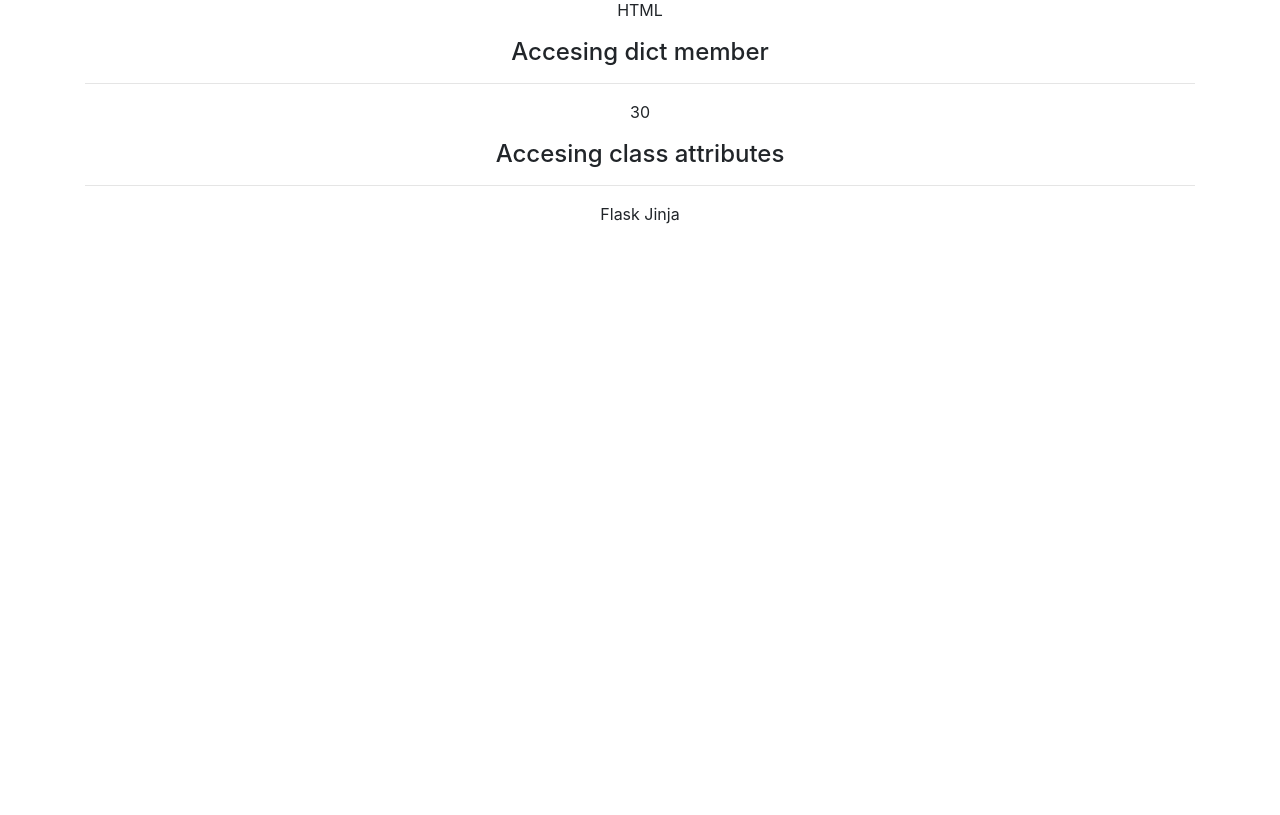
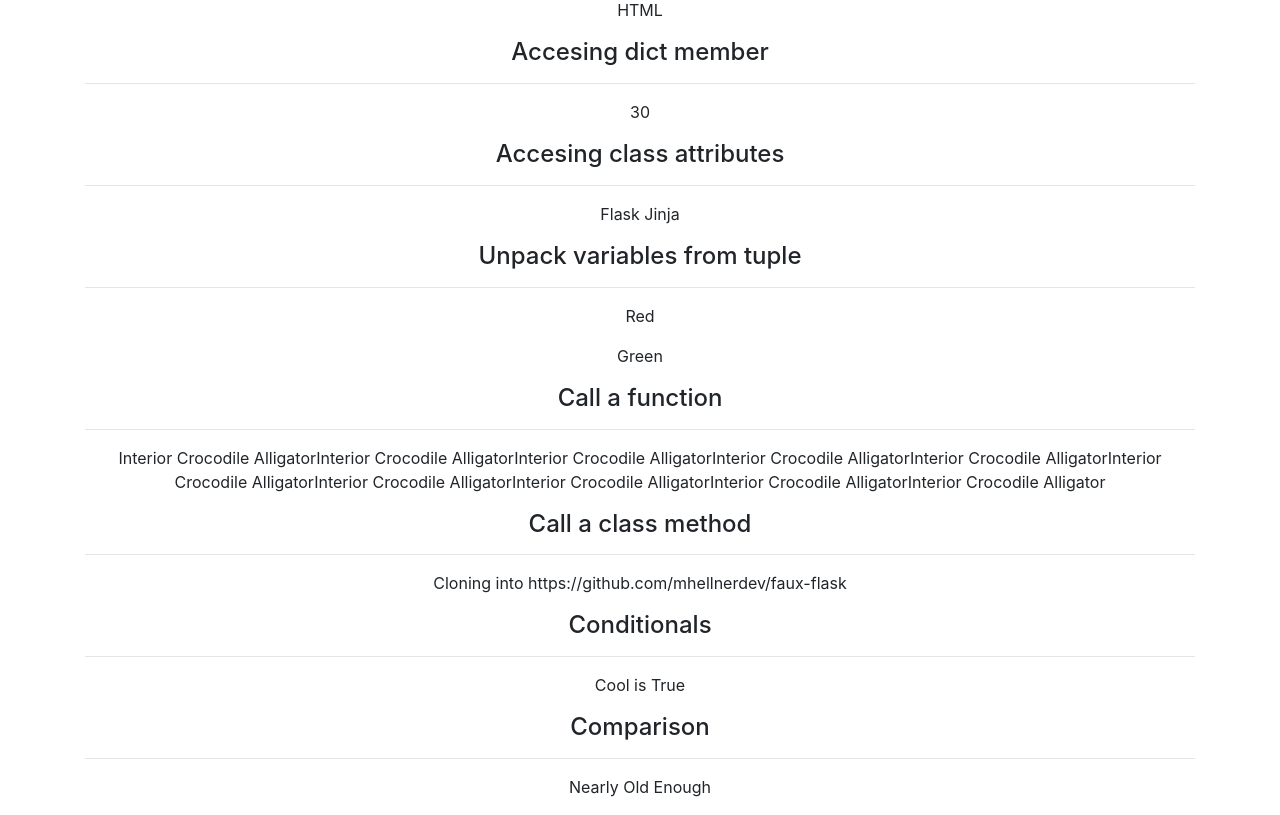
Before and after one commit to mhellnerdev/faux-flask, a Flask app: page /jinja in a window 1280 px wide. Shown: the part 1111-1926 px from the top of the page. Before the commit the page ends 1335 px from the top, so only its background shows below. Run offline with Flask 2, Linux system fonts and the light colour scheme.

Commit message:
added more functionality

```diff
--- a/fauxflask/templates/public/jinja.html
+++ b/fauxflask/templates/public/jinja.html
@@ -61,18 +61,40 @@
       <hr>
       <p>{{ my_remote.name }}</p>
 
+      <h4>Unpack variables from tuple</h4>
+      <hr>
+      {% set a, b = colors %}
+      <p>{{ a }}</p>
+      <p>{{ b }}</p>
 
+      <h4>Call a function</h4>
+      <hr>
+      <p>{{ repeat("Interior Crocodile Alligator", 10) }}</p>
 
+      <h4>Call a class method</h4>
+      <hr>
+      <p>{{ my_remote.pull() }}</p>
 
+      <h4>Conditionals</h4>
+      <hr>
+      {% if cool %}
+      <p>Cool is {{ cool }}</p>
+      {% endif %}
 
-
-
-
+      <h4>Comparison</h4>
+      <hr>
+      {% if age < 18 %}
+      <p>No Entry</p>
+      {% elif age < 26 %}
+      <p>Nearly Old Enough</p>
+      {% else %}
+      <p>You may enter</p>
+      {% endif %}
 
 
     </div>
+    </div>
   </div>
-</div>
 
 
-{% endblock %}
+  {% endblock %}
```
